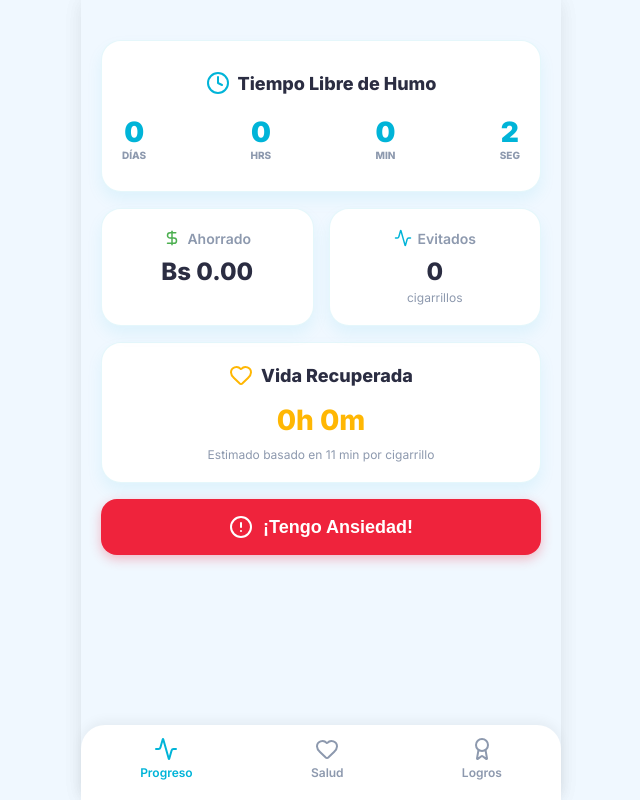
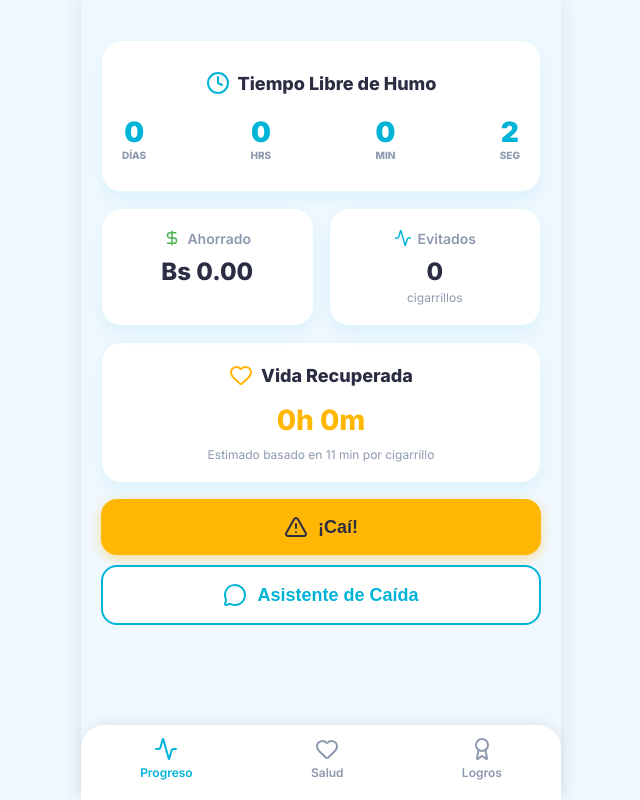
Before and after one commit to jangelbsc-design/dejalohoy, a React (Vite) app: page /#/onboarding in a window 1280 px wide. Both pictures are taken after a click on the button "¡Empezar mi nueva vida!". Shown: the whole page, without its empty margins (319-959 px from the left). Built offline with nearby package versions, Linux system fonts and the light colour scheme.

Commit message:
feat: agregar boton Cai amarillo con confirmacion, Asistente de Caida modal, y milestones de salud con fuentes reales

```diff
--- a/src/index.css
+++ b/src/index.css
@@ -120,6 +120,98 @@ body {
   gap: 10px;
 }
 
+.btn-cai {
+  background-color: var(--warning);
+  color: #2B2D42;
+  border: none;
+  border-radius: 16px;
+  padding: 16px 20px;
+  font-size: 18px;
+  font-weight: bold;
+  cursor: pointer;
+  width: 100%;
+  box-shadow: 0 4px 12px rgba(255, 183, 3, 0.4);
+  display: flex;
+  align-items: center;
+  justify-content: center;
+  gap: 10px;
+  transition: background-color 0.2s, transform 0.1s;
+}
+
+.btn-cai:active {
+  transform: scale(0.98);
+  background-color: #e6a500;
+}
+
+.btn-assistant {
+  background-color: var(--surface);
+  color: var(--primary);
+  border: 2px solid var(--primary);
+  border-radius: 16px;
+  padding: 16px 20px;
+  font-size: 18px;
+  font-weight: bold;
+  cursor: pointer;
+  width: 100%;
+  display: flex;
+  align-items: center;
+  justify-content: center;
+  gap: 10px;
+  transition: background-color 0.2s, transform 0.1s;
+}
+
+.btn-assistant:active {
+  transform: scale(0.98);
+  background-color: rgba(0, 180, 216, 0.05);
+}
+
+/* Modal */
+.modal-overlay {
+  position: fixed;
+  top: 0;
+  left: 0;
+  width: 100%;
+  height: 100%;
+  background-color: rgba(0, 0, 0, 0.5);
+  display: flex;
+  justify-content: center;
+  align-items: center;
+  z-index: 1000;
+  padding: 20px;
+}
+
+.modal-content {
+  background-color: var(--surface);
+  border-radius: 24px;
+  padding: 28px;
+  max-width: 440px;
+  width: 100%;
+  max-height: 80vh;
+  overflow-y: auto;
+  position: relative;
+  box-shadow: 0 20px 60px rgba(0, 0, 0, 0.3);
+}
+
+.modal-close {
+  position: absolute;
+  top: 16px;
+  right: 16px;
+  background: none;
+  border: none;
+  cursor: pointer;
+  color: var(--text-secondary);
+  padding: 4px;
+  border-radius: 8px;
+  display: flex;
+  align-items: center;
+  justify-content: center;
+  transition: background-color 0.2s;
+}
+
+.modal-close:hover {
+  background-color: rgba(0, 0, 0, 0.05);
+}
+
 /* Bottom Navigation */
 .bottom-nav {
   position: absolute;
--- a/src/pages/Dashboard.tsx
+++ b/src/pages/Dashboard.tsx
@@ -1,6 +1,6 @@
 import { useEffect, useState } from 'react';
 import { useStore } from '../store/useStore';
-import { Clock, DollarSign, Activity, AlertCircle, Heart } from 'lucide-react';
+import { Clock, DollarSign, Activity, Heart, AlertTriangle, MessageCircle, X } from 'lucide-react';
 import {
   calculateFreeTime,
   calculateFreeTimeInDays,
@@ -13,6 +13,8 @@ import {
 
 export default function Dashboard() {
   const profile = useStore((state) => state.profile);
+  const resetProfile = useStore((state) => state.resetProfile);
+  const [showAssistant, setShowAssistant] = useState(false);
 
   const [time, setTime] = useState<FreeTime>({ days: 0, hours: 0, minutes: 0, seconds: 0 });
   const [money, setMoney] = useState(0);
@@ -39,6 +41,13 @@ export default function Dashboard() {
     const interval = setInterval(updateStats, 1000);
     return () => clearInterval(interval);
   }, [profile]);
+
+  const handleCai = () => {
+    const confirmed = window.confirm('¿Has fumado? Esto reiniciará todo tu progreso. ¿Estás seguro?');
+    if (confirmed) {
+      resetProfile();
+    }
+  };
 
   return (
     <div style={{ paddingTop: '20px' }}>
@@ -109,11 +118,46 @@ export default function Dashboard() {
         </div>
       </div>
 
-      {/* Botón de Pánico */}
-      <button className="btn-danger" style={{ marginTop: '10px' }}>
-        <AlertCircle size={24} />
-        ¡Tengo Ansiedad!
+      {/* Botón Caí */}
+      <button className="btn-cai" onClick={handleCai} style={{ marginTop: '10px' }}>
+        <AlertTriangle size={24} />
+        ¡Caí!
       </button>
+
+      {/* Botón Asistente de Caída */}
+      <button className="btn-assistant" onClick={() => setShowAssistant(true)} style={{ marginTop: '10px' }}>
+        <MessageCircle size={24} />
+        Asistente de Caída
+      </button>
+
+      {/* Modal Asistente de Caída */}
+      {showAssistant && (
+        <div className="modal-overlay" onClick={() => setShowAssistant(false)}>
+          <div className="modal-content" onClick={(e) => e.stopPropagation()}>
+            <button className="modal-close" onClick={() => setShowAssistant(false)}>
+              <X size={20} />
+            </button>
+            <h2 style={{ fontSize: '22px', fontWeight: 800, color: 'var(--primary)', marginBottom: '16px' }}>
+              Asistente de Caída
+            </h2>
+            <p style={{ marginBottom: '16px', lineHeight: 1.6 }}>
+              Si has fumado, no te preocupes. Un tropiezo no es el fin de tu camino.
+              Esto es lo que puedes hacer ahora:
+            </p>
+            <ul style={{ paddingLeft: '20px', display: 'flex', flexDirection: 'column', gap: '12px' }}>
+              <li><strong>Reconócelo como un tropiezo, no una derrota.</strong> No dejes que un cigarro arruine todo tu progreso. Lo importante es seguir adelante.</li>
+              <li><strong>Identifica el desencadenante.</strong> ¿Estrés? ¿Alcohol? ¿Ansiedad? Saber qué lo causó te ayudará a prepararte para la próxima vez.</li>
+              <li><strong>Reinicia ahora mismo.</strong> Presiona "Caí" para reiniciar el contador y vuelve a empezar. Cada minuto sin fumar cuenta.</li>
+              <li><strong>Bebe agua y respira profundo.</strong> Toma un vaso de agua y haz 10 respiraciones lentas para calmar la ansiedad.</li>
+              <li><strong>Busca apoyo.</strong> Habla con alguien de confianza. Compartir lo que sientes reduce la carga y te fortalece.</li>
+              <li><strong>Retoma tu plan.</strong> Revisa por qué decidiste dejar de fumar. Tus razones siguen siendo válidas.</li>
+            </ul>
+            <p style={{ marginTop: '16px', fontStyle: 'italic', color: 'var(--text-secondary)' }}>
+              "El éxito no es no caer nunca, sino levantarse cada vez que caes." — Confucio
+            </p>
+          </div>
+        </div>
+      )}
 
     </div>
   );
--- a/src/pages/Health.tsx
+++ b/src/pages/Health.tsx
@@ -4,13 +4,15 @@ import { differenceInMinutes } from 'date-fns';
 import { CheckCircle2, Circle } from 'lucide-react';
 
 const MILESTONES = [
-  { id: 1, timeReq: 20, title: 'Presión Arterial', desc: 'Tu presión arterial y ritmo cardíaco vuelven a la normalidad.' },
-  { id: 2, timeReq: 480, title: 'Oxigenación (8h)', desc: 'Los niveles de oxígeno en tu sangre se normalizan.' },
-  { id: 3, timeReq: 720, title: 'Monóxido de Carbono (12h)', desc: 'El monóxido de carbono cae a niveles normales.' },
-  { id: 4, timeReq: 2880, title: 'Gusto y Olfato (48h)', desc: 'Las terminaciones nerviosas comienzan a regenerarse.' },
-  { id: 5, timeReq: 4320, title: 'Respiración (72h)', desc: 'Los bronquios se relajan, es más fácil respirar.' },
-  { id: 6, timeReq: 20160, title: 'Pulmones (2 sem)', desc: 'Mejora notable en la circulación y función pulmonar.' },
-  { id: 7, timeReq: 525600, title: 'Corazón (1 año)', desc: 'El riesgo de enfermedad coronaria es la mitad del de un fumador.' },
+  { id: 1, timeReq: 20, title: 'Presión Arterial', desc: 'Tu ritmo cardíaco y presión arterial vuelven a niveles normales. — American Cancer Society' },
+  { id: 2, timeReq: 720, title: 'Monóxido de Carbono (12h)', desc: 'El nivel de CO en sangre baja a lo normal y el oxígeno aumenta. — Cleveland Clinic' },
+  { id: 3, timeReq: 1440, title: 'Nicotina Eliminada (24h)', desc: 'La nicotina se elimina completamente de tu cuerpo. — CDC' },
+  { id: 4, timeReq: 2880, title: 'Gusto y Olfato (48h)', desc: 'Las terminaciones nerviosas se regeneran. Mejoran el gusto y el olfato.' },
+  { id: 5, timeReq: 4320, title: 'Respiración (72h)', desc: 'Los bronquios se relajan. Respirar se vuelve más fácil y aumenta tu energía. — Medical News Today' },
+  { id: 6, timeReq: 20160, title: 'Circulación (2 sem)', desc: 'La circulación y función pulmonar mejoran hasta un 30%. — Cleveland Clinic' },
+  { id: 7, timeReq: 43200, title: 'Cilias Pulmonares (1 mes)', desc: 'Las cilias se regeneran, limpiando los pulmones. Menos tos y riesgo de infecciones. — SolutionHealth' },
+  { id: 8, timeReq: 525600, title: 'Corazón (1 año)', desc: 'El riesgo de enfermedad coronaria se reduce a la mitad. — American Cancer Society' },
+  { id: 9, timeReq: 2629800, title: 'ACV (5 años)', desc: 'El riesgo de accidente cerebrovascular iguala al de un no fumador. — UnitedHealthcare' },
 ];
 
 export default function Health() {
```
